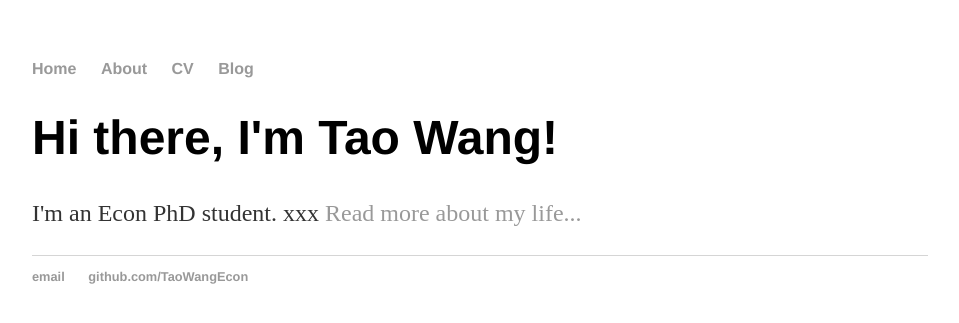
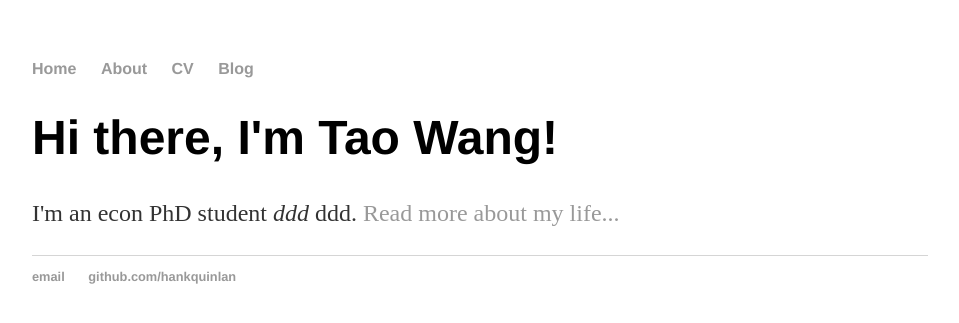
Before and after one commit to iworld1991/TaoWangEcon.github.io, a Jekyll site: the page built from index.html, in a window 1280 px wide. Shown: the top 323 px of the page, without its empty margins (160-1119 px from the left). Built offline with Jekyll 4.4.1, drawn with Linux system fonts in a browser that asks for light colours.

Commit message:
Update index.html

```diff
--- a/index.html
+++ b/index.html
@@ -1,30 +1,8 @@
-<!DOCTYPE html>
-<html>
-	<head>
-		<title>Tao Wang</title>
-		<!-- link to main stylesheet -->
-		<link rel="stylesheet" type="text/css" href="/css/main.css">
-	</head>
-	<body>
-		<nav>
-    		<ul>
-        		<li><a href="/">Home</a></li>
-	        	<li><a href="/about">About</a></li>
-        		<li><a href="/cv">CV</a></li>
-        		<li><a href="/blog">Blog</a></li>
-    		</ul>
-		</nav>
-		<div class="container">
-    		<div class="blurb">
-        		<h1>Hi there, I'm Tao Wang!</h1>
-				<p>I'm an Econ PhD student.</em> xxx <a href="/about">Read more about my life...</a></p>
-    		</div><!-- /.blurb -->
-		</div><!-- /.container -->
-		<footer>
-    		<ul>
-        		<li><a href="mailto:taowangeconomics@gmail.com">email</a></li>
-        		<li><a href="https://github.com/TaoWangEcon">github.com/TaoWangEcon</a></li>
-			</ul>
-		</footer>
-	</body>
-</html>
+---
+layout: default
+title: Tao Wang, an econ PhD student
+---
+<div class="blurb">
+	<h1>Hi there, I'm Tao Wang!</h1>
+	<p>I'm an econ PhD student <em>ddd</em> ddd. <a href="/about">Read more about my life...</a></p>
+</div><!-- /.blurb -->
```
